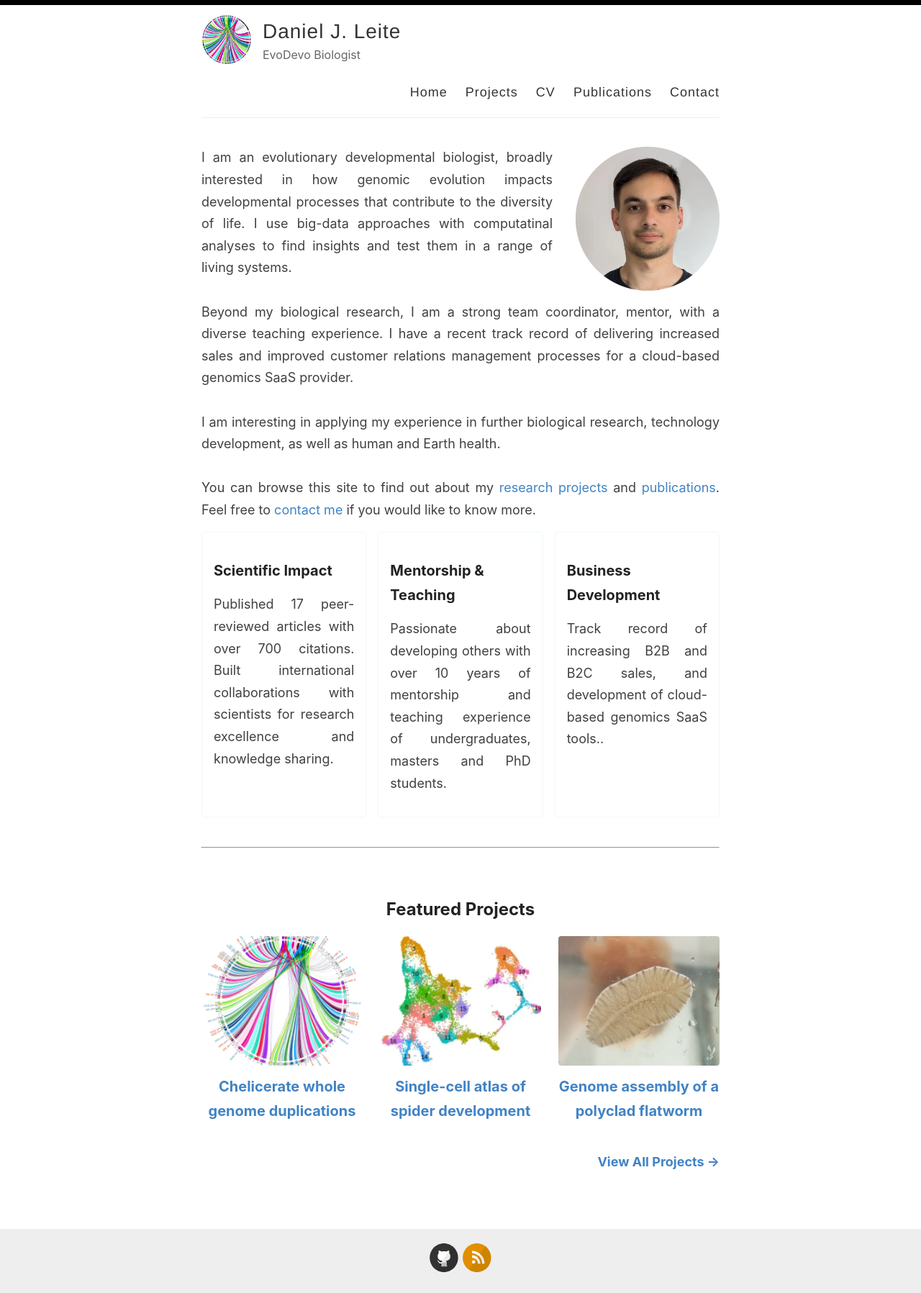
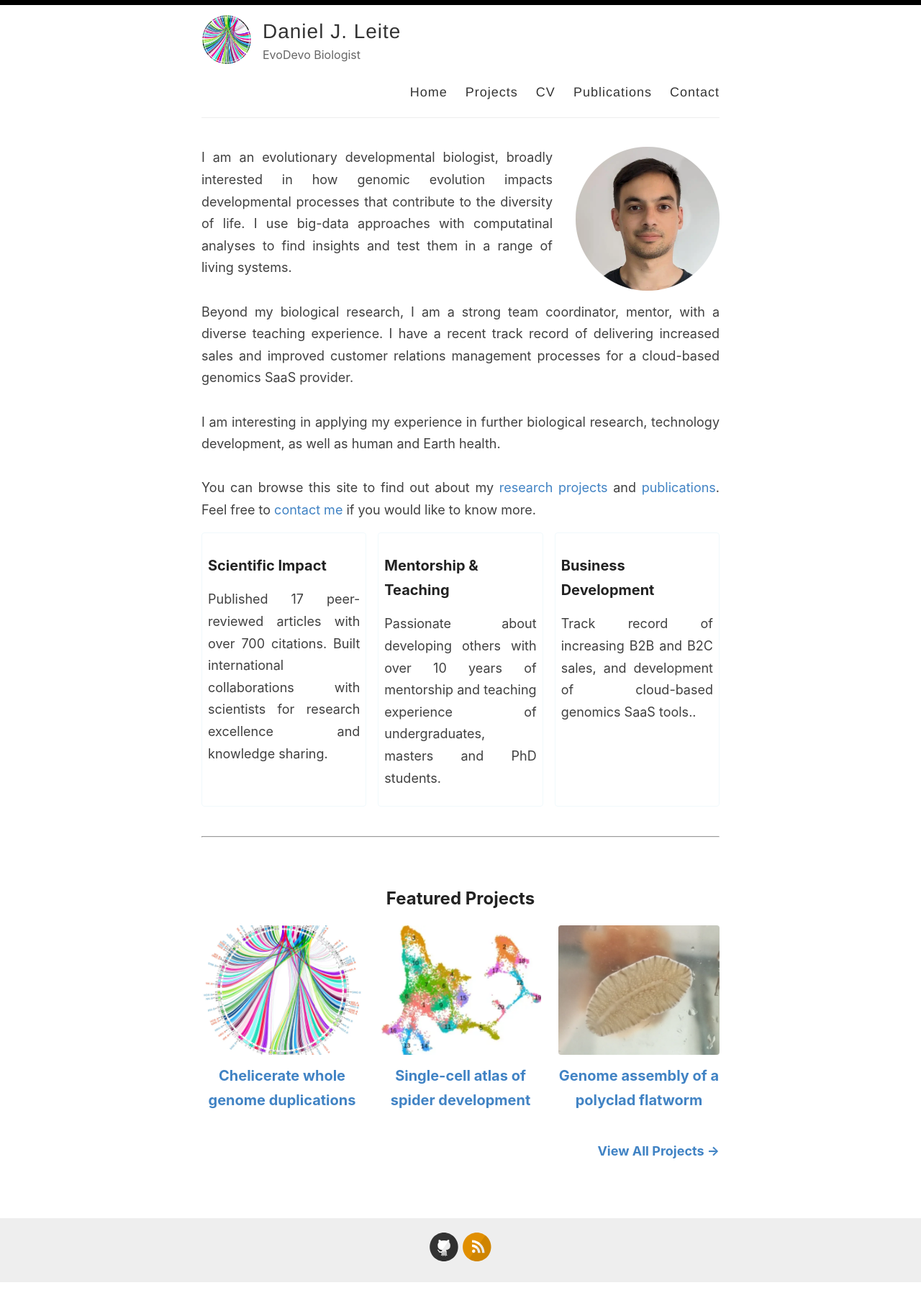
Before and after one commit to djleite/djleite.github.io, a Jekyll site: the page built from index.html, in a window 1280 px wide. Shown: the whole page at 72% size. Built offline with Jekyll 4.4.1, drawn with Linux system fonts in a browser that asks for light colours; the list of posts is cut into pages by our own code.

Commit message:
update achievement panels

```diff
--- a/index.html
+++ b/index.html
@@ -26,16 +26,16 @@ title: Home
     -->
     </p>
     <!-- 🔹 Info Panels Below Bio -->
-    <div style="display: flex; flex-wrap: wrap; justify-content: space-between; gap: 1rem; margin-top: 0rem;">
-      <div style="flex: 1 1 calc(33.333% - 1rem); text-align: center; border: 1px solid #f0f9fc; padding: 1rem; border-radius: 4px;">
+    <div style="display: flex; flex-wrap: wrap; justify-content: space-between; gap: 1rem; margin-top: 1rem;">
+      <div style="flex: 1 1 calc(33.333% - 1rem); text-align: center; border: 1px solid #f0f9fc; padding: 0.5rem; border-radius: 4px;">
         <h3 style="margin-bottom: 0rem;">Scientific Impact</h3>
         <p style="text-align: justify;">Published 17 peer-reviewed articles with over 700 citations. Built international collaborations with scientists for research excellence and knowledge sharing.</p>
       </div>
-      <div style="flex: 1 1 calc(33.333% - 1rem); text-align: center; border: 1px solid #f0f9fc; padding: 1rem; border-radius: 4px;">
+      <div style="flex: 1 1 calc(33.333% - 1rem); text-align: center; border: 1px solid #f0f9fc; padding: 0.5rem; border-radius: 4px;">
         <h3 style="margin-bottom: 0rem;">Mentorship & Teaching</h3>
         <p style="text-align: justify;">Passionate about developing others with over 10 years of mentorship and teaching experience of undergraduates, masters and PhD students.</p>
       </div>
-      <div style="flex: 1 1 calc(33.333% - 1rem); text-align: center; border: 1px solid #f0f9fc; padding: 1rem; border-radius: 4px;">
+      <div style="flex: 1 1 calc(33.333% - 1rem); text-align: center; border: 1px solid #f0f9fc; padding: 0.5rem; border-radius: 4px;">
         <h3 style="margin-bottom: 0rem;">Business Development</h3>
         <p style="text-align: justify;">Track record of increasing B2B and B2C sales, and development of cloud-based genomics SaaS tools..</p>
       </div>
```
